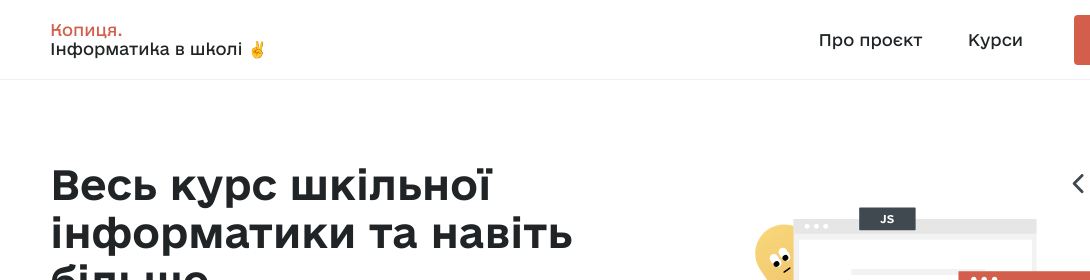
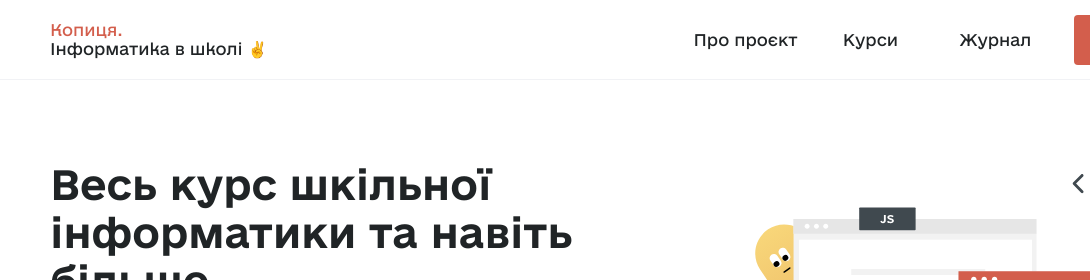
Before and after one commit to olyanatkachenko/Informatyka-new, a plain HTML site: page index.html in a window 1280 px wide. Shown: the top 280 px of the page, 0-1090 px from the left. Drawn offline with Linux system fonts and the light colour scheme; a script that the page names is missing.

Commit message:
main-full-2

```diff
--- a/index.html
+++ b/index.html
@@ -6,7 +6,7 @@
     <title>Копиця.Інформатика в школі ✌️</title>
     <link rel="stylesheet" href="fonts/fonts.css">
     <link rel="stylesheet" href="style.css"/>
-
+    <script src="https://kit.fontawesome.com/6070c16716.js" crossorigin="anonymous"></script>
     <script src="https://kit.fontawesome.com/3d2b6c32b8.js" crossorigin="anonymous"></script>
 </head>
 <body>
@@ -32,6 +32,11 @@
             <li class="navbar__item">
                 <a href="#about" class="navbar__links" id="about-page">Курси</a>
             </li>
+
+            <li class="navbar__item">
+                <a href="#about" class="navbar__links" id="about-page">Журнал</a>
+            </li>
+
             <li class="navbar__btn">
                 <a href="#sign-up" class="button" id="signup"><img src="img/user-icon.svg" class="button-icon"></img>Увійти</a>
             </li>
@@ -57,6 +62,8 @@
 </main>
 
 
+
+
 <script src="app.js"></script>
 </body>
 </html>
--- a/style.css
+++ b/style.css
@@ -181,6 +181,10 @@ main h6 {
     font-weight: 100;
     font-family: var(--font);
 }
+
+
+
+
 
 
 @media screen and (max-width: 1300px) {
```
